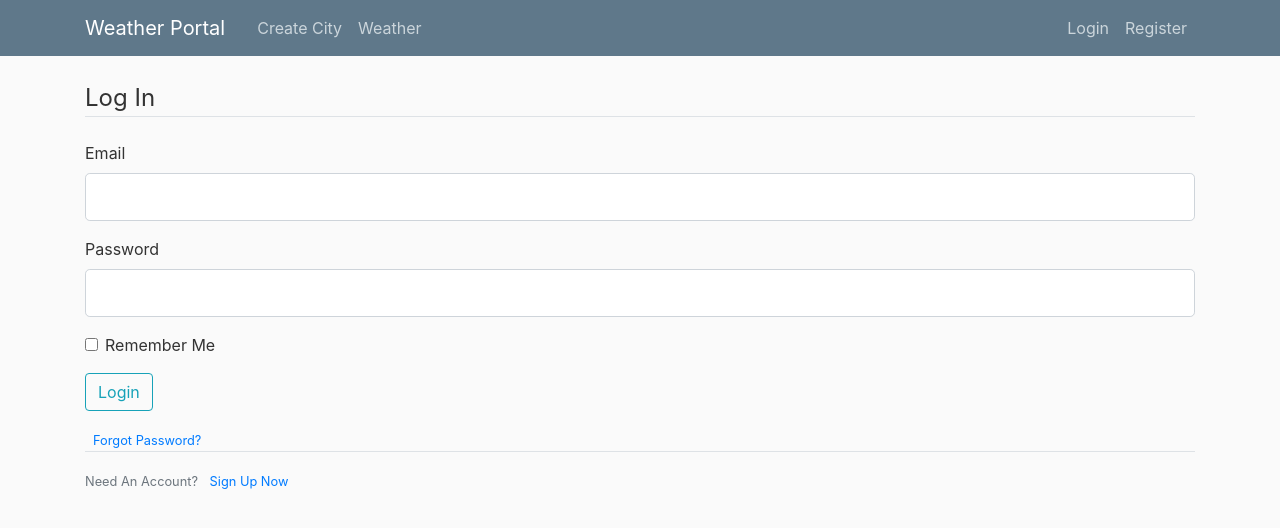
After one commit to prakher1992/weather_portal, a Flask app: page /login in a window 1280 px wide. The commit adds this page. Shown: the top 528 px of the page. Run offline with Flask 3, Linux system fonts and the light colour scheme; some libraries are stand-ins or nearby versions.

Commit message:
login and registration forms

```diff
--- a/app.py
+++ b/app.py
@@ -1,13 +1,34 @@
-from flask import Flask, render_template
-
+from flask import Flask, render_template, url_for, flash, redirect
+from forms import RegistrationForm, LoginForm
 
 app = Flask(__name__)
-
+app.config['SECRET_KEY'] = '327027639660844979580338508137590406252'
 
 
 @app.route('/')
-def hello_world():
+@app.route('/home')
+def home():
     return render_template("home.html")
+
+@app.route("/register", methods=['GET', 'POST'])
+def register():
+    form = RegistrationForm()
+    if form.validate_on_submit():
+        flash(f'Account created for {form.email.data}!', 'success')
+        return redirect(url_for('home'))
+    return render_template('register.html', title='Register', form=form)
+
+@app.route("/login", methods=['GET', 'POST'])
+def login():
+    form = LoginForm()
+    if form.validate_on_submit():
+        if form.email.data == 'admin@weather.com' and form.password.data == 'password':
+            flash('You have been logged in!', 'success')
+            return redirect(url_for('home'))
+        else:
+            flash('Login Unsuccessful. Please check username and password', 'danger')
+    return render_template('login.html', title='Login', form=form)
+
 
 if __name__ == '__main__':
     app.run(debug=True)
--- /dev/null
+++ b/forms.py
@@ -0,0 +1,20 @@
+from flask_wtf import FlaskForm
+from wtforms import StringField, PasswordField, SubmitField, BooleanField
+from wtforms.validators import DataRequired, Length, Email, EqualTo
+
+
+class RegistrationForm(FlaskForm):
+    email = StringField('Email',
+                        validators=[DataRequired(), Email()])
+    password = PasswordField('Password', validators=[DataRequired()])
+    confirm_password = PasswordField('Confirm Password',
+                                     validators=[DataRequired(), EqualTo('password')])
+    submit = SubmitField('Sign Up')
+
+
+class LoginForm(FlaskForm):
+    email = StringField('Email',
+                        validators=[DataRequired(), Email()])
+    password = PasswordField('Password', validators=[DataRequired()])
+    remember = BooleanField('Remember Me')
+    submit = SubmitField('Login')
--- a/requirements.txt
+++ b/requirements.txt
@@ -1 +1,3 @@
 Flask==2.3.2
+Flask-WTF==1.1.1
+wtforms[email]
--- /dev/null
+++ b/static/main.css
@@ -0,0 +1,16 @@
+body {
+          background: #fafafa;
+          color: #333333;
+          margin-top: 5rem;
+        }
+        .bg-steel {
+            background-color: #5f788a;
+        }
+
+        .site-header .navbar-nav .nav-link {
+          color: #cbd5db;
+        }
+
+        .site-header .navbar-nav .nav-link:hover {
+          color: #ffffff;
+        }
--- a/templates/layout.html
+++ b/templates/layout.html
@@ -9,25 +9,7 @@
     {% else %}
         <title>Weather Portal</title>
     {% endif %}
-    <style>
-        body {
-          background: #fafafa;
-          color: #333333;
-          margin-top: 5rem;
-        }
-        .bg-steel {
-            background-color: #5f788a;
-        }
-
-        .site-header .navbar-nav .nav-link {
-          color: #cbd5db;
-        }
-
-        .site-header .navbar-nav .nav-link:hover {
-          color: #ffffff;
-        }
-
-    </style>
+    <link rel="stylesheet" type="text/css" href="{{ url_for('static', filename='main.css') }}">
 </head>
 <body>
 <header class="site-header">
@@ -40,12 +22,11 @@
           <div class="collapse navbar-collapse" id="navbarToggle">
             <div class="navbar-nav mr-auto">
               <a class="nav-item nav-link" href="/">Create City</a>
-              <a class="nav-item nav-link" href="/about">Weather Report</a>
+              <a class="nav-item nav-link" href="/about">Weather</a>
             </div>
-            <!-- Navbar Right Side -->
             <div class="navbar-nav">
-              <a class="nav-item nav-link" href="/login">Login</a>
-              <a class="nav-item nav-link" href="/register">Register</a>
+                <a class="nav-item nav-link" href="{{ url_for('login') }}">Login</a>
+                <a class="nav-item nav-link" href="{{ url_for('register') }}">Register</a>
             </div>
           </div>
         </div>
@@ -54,6 +35,15 @@
     <main role="main" class="container">
       <div class="row">
         <div class="col-md-12">
+            {% with messages = get_flashed_messages(with_categories=true) %}
+            {% if messages %}
+              {% for category, message in messages %}
+                <div class="alert alert-{{ category }}">
+                  {{ message }}
+                </div>
+              {% endfor %}
+            {% endif %}
+          {% endwith %}
           {% block content %}{% endblock %}
         </div>
       </div>
--- /dev/null
+++ b/templates/login.html
@@ -0,0 +1,52 @@
+{% extends "layout.html" %}
+{% block content %}
+    <div class="content-section">
+        <form method="POST" action="">
+            {{ form.hidden_tag() }}
+            <fieldset class="form-group">
+                <legend class="border-bottom mb-4">Log In</legend>
+                <div class="form-group">
+                    {{ form.email.label(class="form-control-label") }}
+                    {% if form.email.errors %}
+                        {{ form.email(class="form-control form-control-lg is-invalid") }}
+                        <div class="invalid-feedback">
+                            {% for error in form.email.errors %}
+                                <span>{{ error }}</span>
+                            {% endfor %}
+                        </div>
+                    {% else %}
+                        {{ form.email(class="form-control form-control-lg") }}
+                    {% endif %}
+                </div>
+                <div class="form-group">
+                    {{ form.password.label(class="form-control-label") }}
+                    {% if form.password.errors %}
+                        {{ form.password(class="form-control form-control-lg is-invalid") }}
+                        <div class="invalid-feedback">
+                            {% for error in form.password.errors %}
+                                <span>{{ error }}</span>
+                            {% endfor %}
+                        </div>
+                    {% else %}
+                        {{ form.password(class="form-control form-control-lg") }}
+                    {% endif %}
+                </div>
+                <div class="form-check">
+                    {{ form.remember(class="form-check-input") }}
+                    {{ form.remember.label(class="form-check-label") }}
+                </div>
+            </fieldset>
+            <div class="form-group">
+                {{ form.submit(class="btn btn-outline-info") }}
+            </div>
+            <small class="text-muted ml-2">
+                <a href="#">Forgot Password?</a>
+            </small>
+        </form>
+    </div>
+    <div class="border-top pt-3">
+        <small class="text-muted">
+            Need An Account? <a class="ml-2" href="{{ url_for('register') }}">Sign Up Now</a>
+        </small>
+    </div>
+{% endblock content %}
```
Also changed, not shown: templates/register.html (added, +58 -0 lines).
